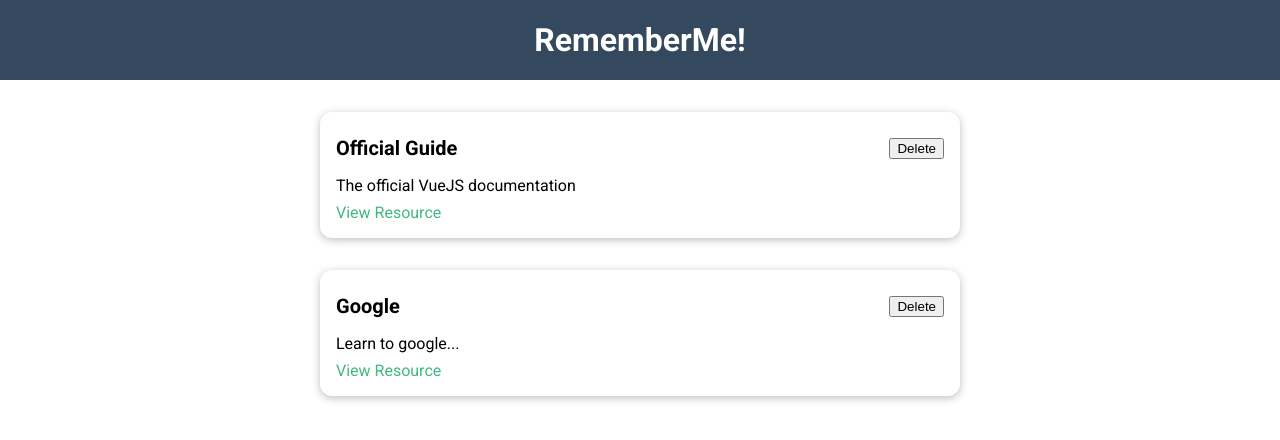
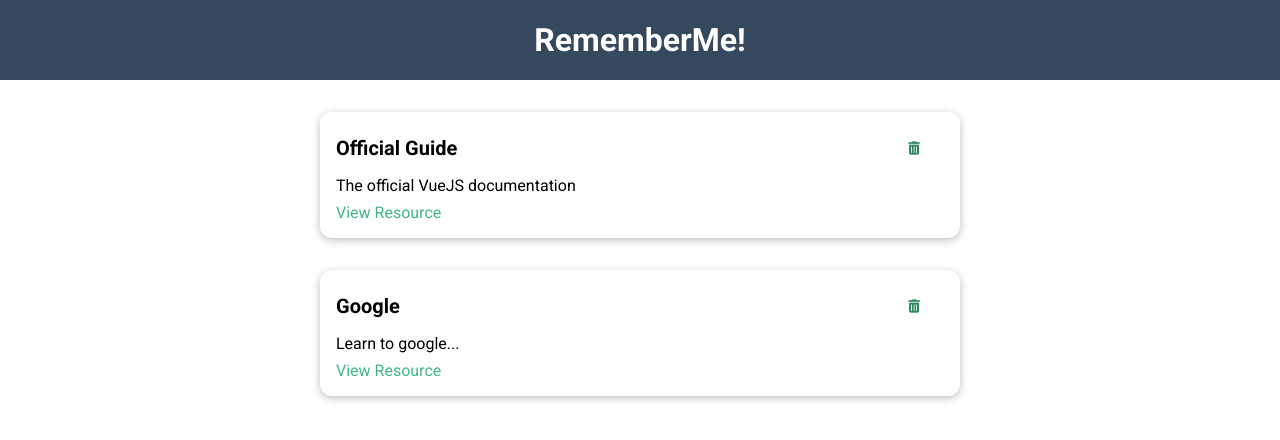
Before and after one commit to ManuelBlaze/Vue-RememberMe-App, a Vue app: page / in a window 1280 px wide. Shown: the top 440 px of the page. Built offline with nearby package versions, Linux system fonts and the light colour scheme.

Commit message:
BaseButton component

```diff
--- a/public/index.html
+++ b/public/index.html
@@ -1,15 +1,23 @@
 <!DOCTYPE html>
 <html lang="en">
   <head>
-    <meta charset="utf-8">
-    <meta http-equiv="X-UA-Compatible" content="IE=edge">
-    <meta name="viewport" content="width=device-width,initial-scale=1.0">
-    <link rel="icon" href="<%= BASE_URL %>favicon.ico">
+    <meta charset="utf-8" />
+    <meta http-equiv="X-UA-Compatible" content="IE=edge" />
+    <meta name="viewport" content="width=device-width,initial-scale=1.0" />
+    <link rel="icon" href="<%= BASE_URL %>favicon.ico" />
+    <script
+      src="https://kit.fontawesome.com/5bd7cc0966.js"
+      crossorigin="anonymous"
+    ></script>
     <title><%= htmlWebpackPlugin.options.title %></title>
   </head>
   <body>
     <noscript>
-      <strong>We're sorry but <%= htmlWebpackPlugin.options.title %> doesn't work properly without JavaScript enabled. Please enable it to continue.</strong>
+      <strong
+        >We're sorry but <%= htmlWebpackPlugin.options.title %> doesn't work
+        properly without JavaScript enabled. Please enable it to
+        continue.</strong
+      >
     </noscript>
     <div id="app"></div>
     <!-- built files will be auto injected -->
--- a/src/components/resources/ResourceItem.vue
+++ b/src/components/resources/ResourceItem.vue
@@ -3,7 +3,9 @@
     <base-card>
       <header>
         <h3>{{ title }}</h3>
-        <button>Delete</button>
+        <base-button mode="flat">
+          <em class="fas fa-trash-alt"></em>
+        </base-button>
       </header>
 
       <p>{{ description }}</p>
--- /dev/null
+++ b/src/components/templates/BaseButton.vue
@@ -0,0 +1,41 @@
+<template>
+  <button :type="type" :class="mode">
+    <slot />
+  </button>
+</template>
+
+<script>
+export default {
+  props: ['type', 'mode'],
+};
+</script>
+
+<style scoped>
+button {
+  padding: 0.75rem 1.5rem;
+  font-family: inherit;
+  background-color: #41b883;
+  border: 1px solid #41b883;
+  color: white;
+  cursor: pointer;
+  border-radius: 8px;
+}
+
+button:hover,
+button:active {
+  transition: 0.2s ease-in-out;
+  background-color: #2e885f;
+  border-color: #2e885f;
+}
+
+.flat {
+  background-color: transparent;
+  color: #2e885f;
+  border: none;
+}
+
+.flat:hover,
+.flat:active {
+  background-color: #ddf0e7;
+}
+</style>
--- a/src/main.js
+++ b/src/main.js
@@ -1,8 +1,10 @@
 import { createApp } from 'vue';
 
 import App from './App.vue';
+import BaseButton from './components/templates/BaseButton.vue';
 import BaseCard from './components/templates/BaseCard.vue';
 
 createApp(App)
+  .component('base-button', BaseButton)
   .component('base-card', BaseCard)
   .mount('#app');
```
